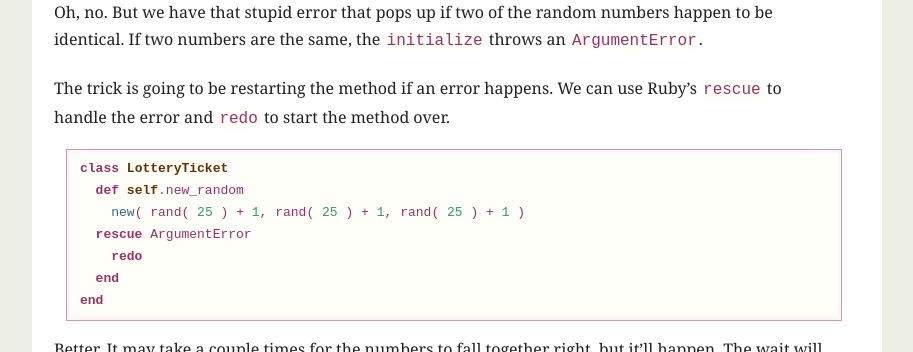
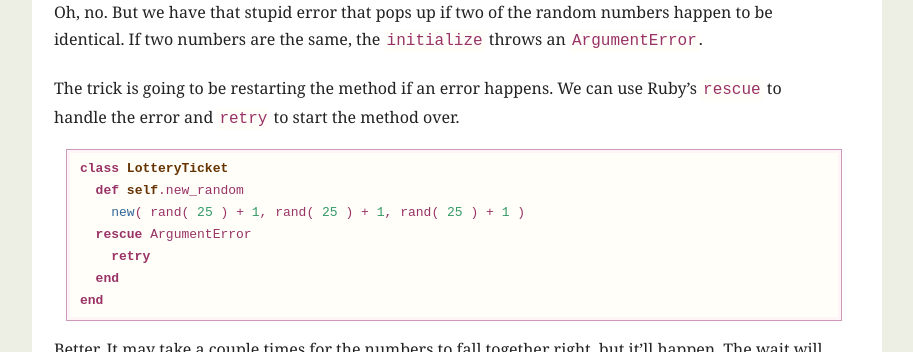
Before and after one commit to mislav/poignant-guide, a Jekyll site: the page built from _posts/1900-01-05-them-what.md, in a window 1280 px wide and 900 px high, scrolled down 47325 px. Shown: the part 150-502 px from the top of the window, without its empty margins (183-1096 px from the left). Built offline with Jekyll 4.4.1, drawn with Linux system fonts in a browser that asks for light colours; Markdown is read by kramdown in place of the engine named in the settings.

Commit message:
ruby 1.9 compat

```diff
--- a/_posts/1900-01-05-them-what.md
+++ b/_posts/1900-01-05-them-what.md
@@ -2022,14 +2022,14 @@ happen to be identical. If two numbers are the same, the `initialize` throws an
 `ArgumentError`.
 
 The trick is going to be restarting the method if an error happens. We can use
-Ruby’s `rescue` to handle the error and `redo` to start the method over.
+Ruby’s `rescue` to handle the error and `retry` to start the method over.
 
 {% highlight ruby %}
 class LotteryTicket
   def self.new_random
     new( rand( 25 ) + 1, rand( 25 ) + 1, rand( 25 ) + 1 )
   rescue ArgumentError
-    redo
+    retry
   end
 end
 {% endhighlight %}
@@ -2453,7 +2453,7 @@ class AnimalLottoTicket
     new( NOTES[ rand( NOTES.length ) ], NOTES[ rand( NOTES.length ) ],
          NOTES[ rand( NOTES.length ) ] )
   rescue ArgumentError
-    redo
+    retry
   end
 
 end
```
